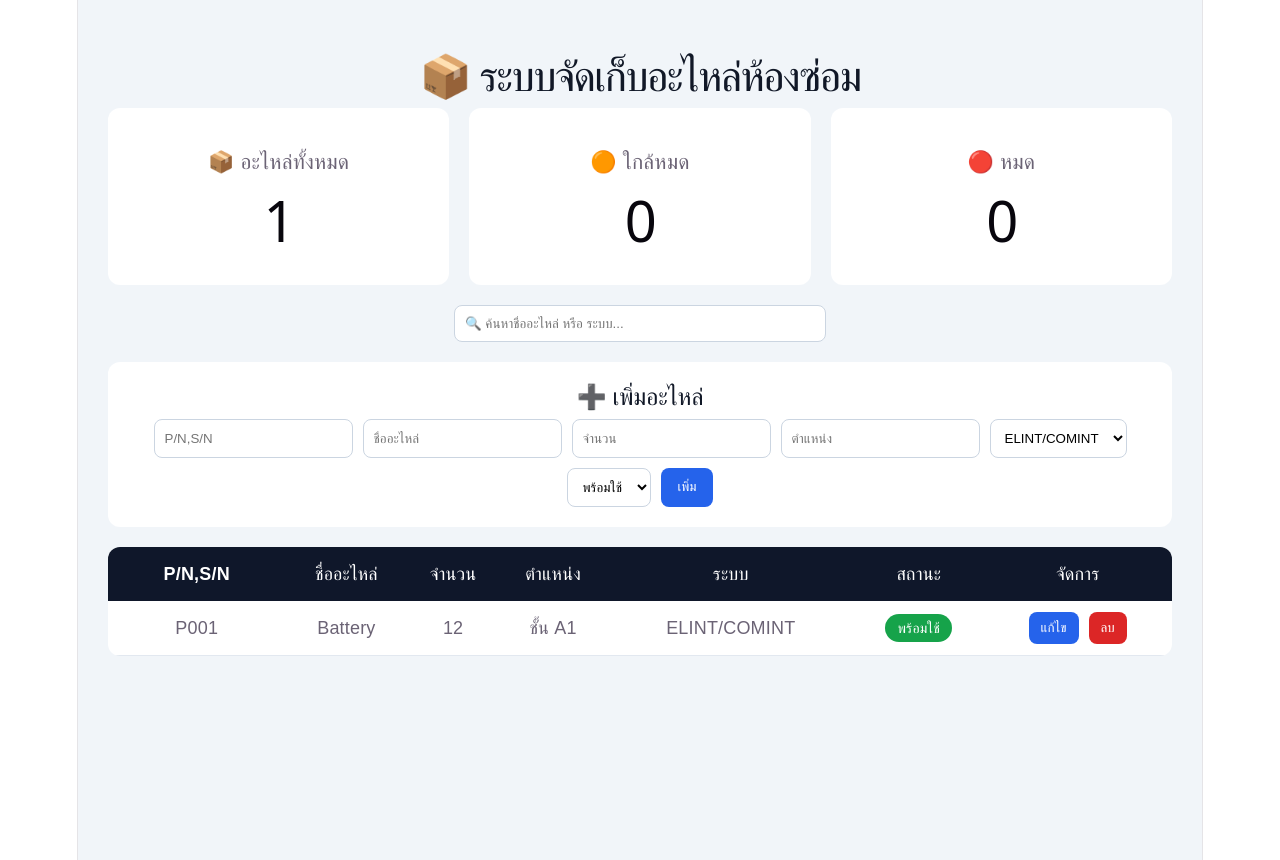
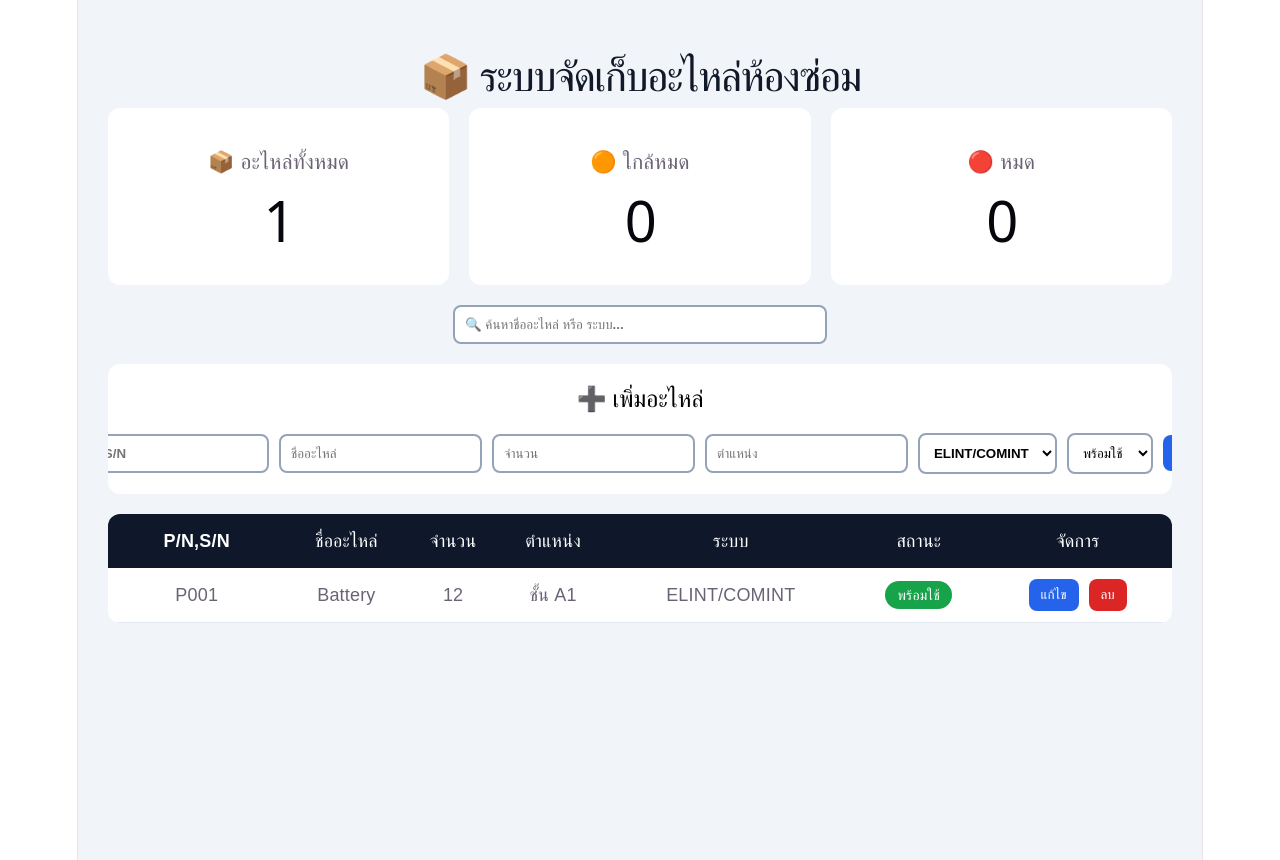
Before and after one commit to natchon5865/Part-EW3, a React (Vite) app: page / in a window 1280 px wide. Built offline with nearby package versions, Linux system fonts and the light colour scheme.

Commit message:
Update App.tsx

```diff
--- a/src/App.tsx
+++ b/src/App.tsx
@@ -51,10 +51,11 @@ function App() {
 const inputStyle = {
   backgroundColor: "#ffffff",
   color: "#000000",
-    border: "1px solid #cbd5e1",
+  border: "2px solid #94a3b8",
   padding: "10px",
   borderRadius: "8px",
   outline: "none",
+  fontWeight: "600",
 };
 
   // เพิ่มข้อมูล
@@ -232,19 +233,22 @@ function App() {
         />
       </div>
 
-      {/* form */}
+      {/* ฟอร์ม */}
 <div
   style={{
     background: "white",
     padding: "20px",
     borderRadius: "12px",
     marginBottom: "20px",
+    overflowX: "auto",
   }}
 >
   <h2
     style={{
       textAlign: "center",
-            color: "#111827",
+      marginBottom: "20px",
+      color: "#000000",
+      fontWeight: "700",
     }}
   >
     ➕ เพิ่มอะไหล่
@@ -254,62 +258,50 @@ function App() {
     style={{
       display: "flex",
       gap: "10px",
-            flexWrap: "wrap",
+      flexWrap: "nowrap",
+      alignItems: "center",
       justifyContent: "center",
     }}
   >
     <input
+      type="text"
       placeholder="P/N,S/N"
-            value={id}
-            onChange={(e) => setId(e.target.value)}
       style={inputStyle}
     />
 
     <input
+      type="text"
       placeholder="ชื่ออะไหล่"
-            value={name}
-            onChange={(e) => setName(e.target.value)}
       style={inputStyle}
     />
 
     <input
+      type="number"
       placeholder="จำนวน"
-            value={qty}
-            onChange={(e) => setQty(e.target.value)}
       style={inputStyle}
     />
 
     <input
+      type="text"
       placeholder="ตำแหน่ง"
-            value={location}
-            onChange={(e) => setLocation(e.target.value)}
       style={inputStyle}
     />
 
-          <select
-            value={system}
-            onChange={(e) => setSystem(e.target.value)}
-            style={inputStyle}
-          >
+    <select style={inputStyle}>
       <option>ELINT/COMINT</option>
+      <option>Perimaster</option>
+      <option>Red Sky II</option>
+      <option>EW3</option>
       <option>PRAKARN</option>
-            <option>Perimaster</option>
-            <option>EW3</option>
-            <option>Red Sky II</option>
     </select>
 
-          <select
-            value={status}
-            onChange={(e) => setStatus(e.target.value)}
-            style={inputStyle}
-          >
+    <select style={inputStyle}>
       <option>พร้อมใช้</option>
       <option>ใกล้หมด</option>
       <option>หมด</option>
     </select>
 
     <button
-            onClick={addPart}
       style={{
         background: "#2563eb",
         color: "white",
@@ -317,13 +309,13 @@ function App() {
         padding: "10px 16px",
         borderRadius: "8px",
         cursor: "pointer",
+        fontWeight: "700",
       }}
     >
       เพิ่ม
     </button>
   </div>
 </div>
-
       {/* table */}
       <table
         style={{
```
Lines whose indentation alone changed are shown as unchanged.
